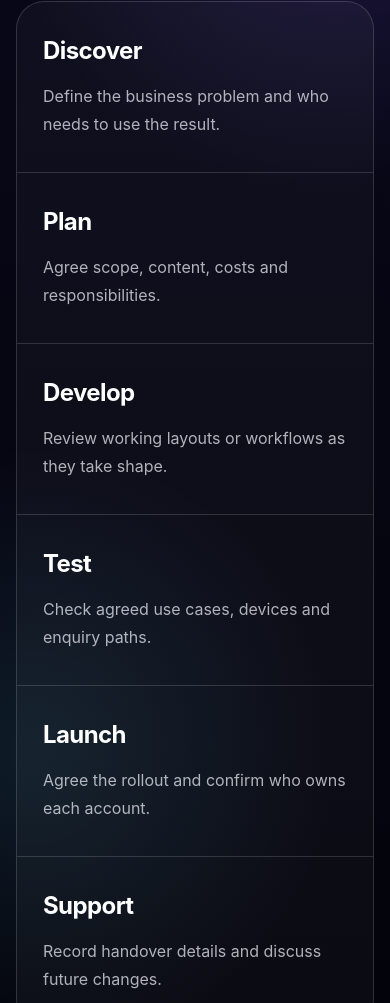
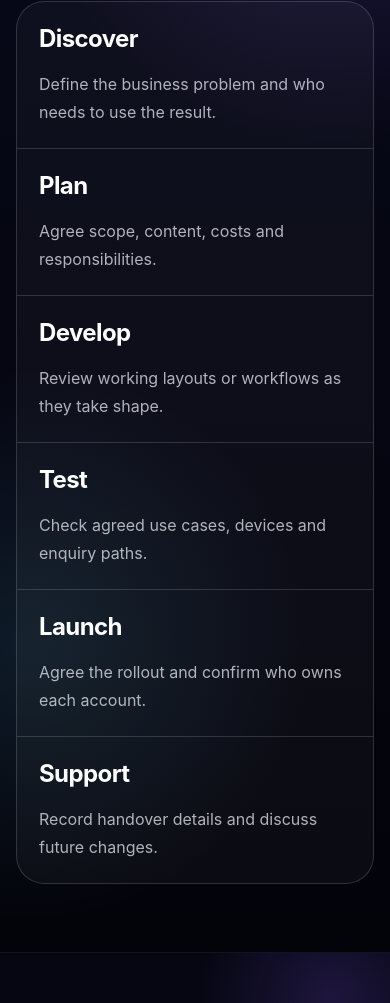
Before and after one commit to williamckw/nuvixwebsite, a plain HTML site: page service-preview/home.html in a window 390 px wide. Shown: the part 7251-8254 px from the top of the page. Drawn offline with Linux system fonts and the light colour scheme.

Commit message:
Balance six-step process grid at every breakpoint

```diff
--- a/service-preview/assets/global.css
+++ b/service-preview/assets/global.css
@@ -430,3 +430,29 @@ html,body{margin:0!important;padding:0!important;width:100%;min-height:100%;back
 .nx-scard:nth-child(even) .nx-neon-icon svg { filter: drop-shadow(0 0 4px #56c9ff); }
 
 .nx-pagehead .nx-service-visual img, .nx-service-card__image img { aspect-ratio: 16 / 9; }
+
+/* Six-step process: complete rows and dividers at each breakpoint. */
+.nx-process:has(> div:nth-child(6):last-child) {
+  grid-template-columns: repeat(3, minmax(0, 1fr));
+}
+.nx-process:has(> div:nth-child(6):last-child) > div {
+  min-height: 0;
+  padding: clamp(22px, 2.8vw, 38px);
+  border: 0 !important;
+  border-inline-end: 1px solid var(--l) !important;
+  border-block-end: 1px solid var(--l) !important;
+}
+@media (min-width: 901px) {
+  .nx-process:has(> div:nth-child(6):last-child) > div:nth-child(3n) { border-inline-end: 0 !important; }
+  .nx-process:has(> div:nth-child(6):last-child) > div:nth-last-child(-n+3) { border-block-end: 0 !important; }
+}
+@media (min-width: 601px) and (max-width: 900px) {
+  .nx-process:has(> div:nth-child(6):last-child) { grid-template-columns: repeat(2, minmax(0, 1fr)); }
+  .nx-process:has(> div:nth-child(6):last-child) > div:nth-child(2n) { border-inline-end: 0 !important; }
+  .nx-process:has(> div:nth-child(6):last-child) > div:nth-last-child(-n+2) { border-block-end: 0 !important; }
+}
+@media (max-width: 600px) {
+  .nx-process:has(> div:nth-child(6):last-child) { grid-template-columns: minmax(0, 1fr); }
+  .nx-process:has(> div:nth-child(6):last-child) > div { border-inline-end: 0 !important; }
+  .nx-process:has(> div:nth-child(6):last-child) > div:last-child { border-block-end: 0 !important; }
+}
```
